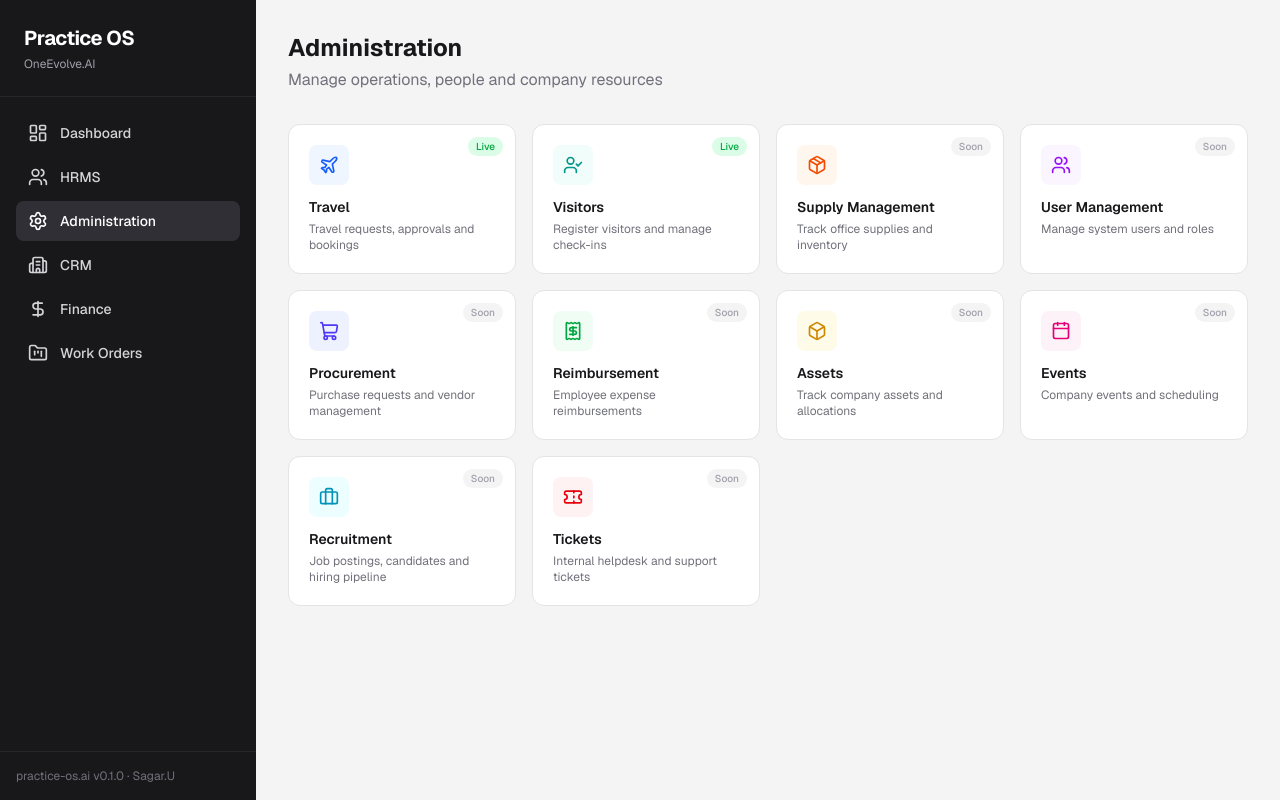
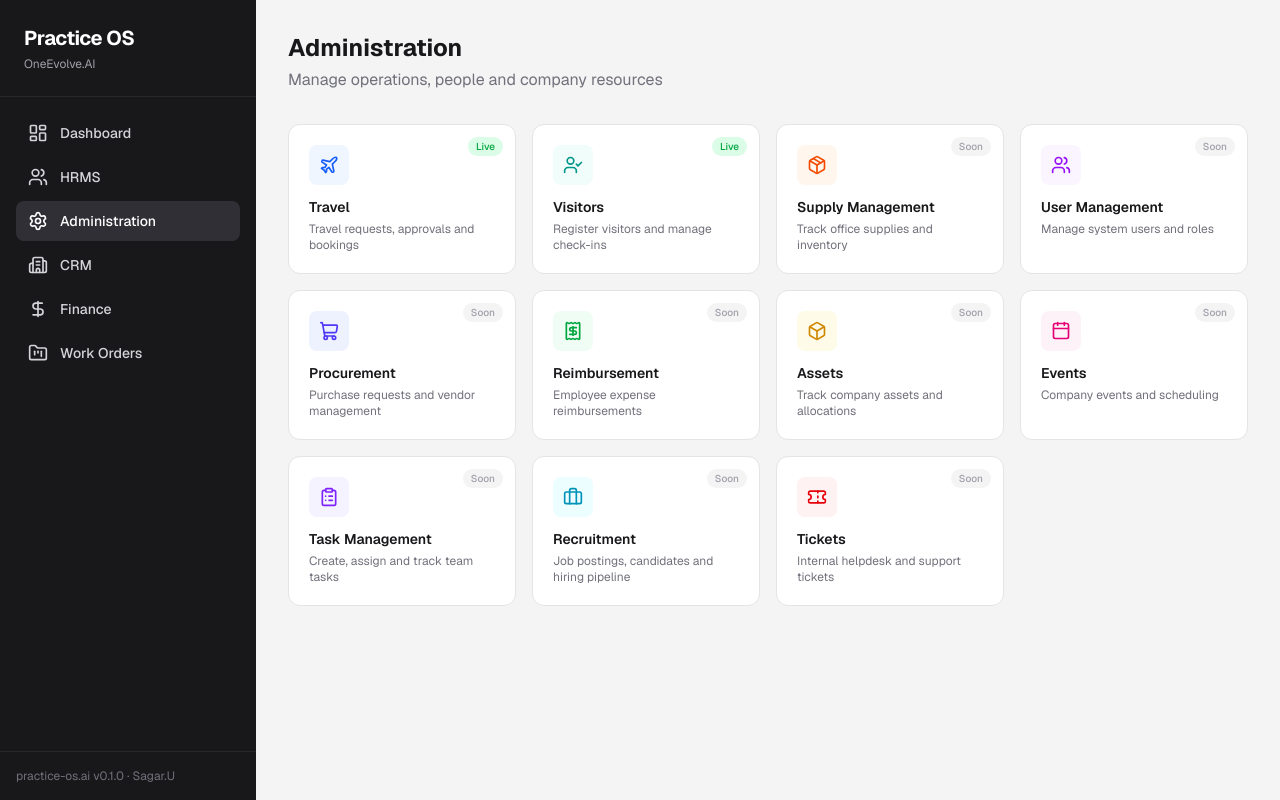
Before and after one commit to oneevolve-ai/practice-os, a Next.js app: page /administration in a window 1280 px wide. Built offline with nearby package versions, Linux system fonts and the light colour scheme.

Commit message:
Add Task Management card to Administration

```diff
--- a/src/app/administration/page.tsx
+++ b/src/app/administration/page.tsx
@@ -1,5 +1,5 @@
 import Link from "next/link";
-import { Plane, UserCheck, Package, Users, ShoppingCart, Receipt, Box, Calendar, Briefcase, Ticket } from "lucide-react";
+import { Plane, UserCheck, Package, Users, ShoppingCart, Receipt, Box, Calendar, Briefcase, Ticket, ClipboardList } from "lucide-react";
 
 const modules = [
   { href: "/travel", icon: Plane, label: "Travel", desc: "Travel requests, approvals and bookings", color: "bg-blue-50 text-blue-600", tag: "Live" },
@@ -10,6 +10,7 @@ const modules = [
   { href: "/administration/reimbursement", icon: Receipt, label: "Reimbursement", desc: "Employee expense reimbursements", color: "bg-green-50 text-green-600", tag: "Soon" },
   { href: "/administration/assets", icon: Box, label: "Assets", desc: "Track company assets and allocations", color: "bg-yellow-50 text-yellow-600", tag: "Soon" },
   { href: "/administration/events", icon: Calendar, label: "Events", desc: "Company events and scheduling", color: "bg-pink-50 text-pink-600", tag: "Soon" },
+  { href: "/administration/tasks", icon: ClipboardList, label: "Task Management", desc: "Create, assign and track team tasks", color: "bg-violet-50 text-violet-600", tag: "Soon" },
   { href: "/administration/recruitment", icon: Briefcase, label: "Recruitment", desc: "Job postings, candidates and hiring pipeline", color: "bg-cyan-50 text-cyan-600", tag: "Soon" },
   { href: "/administration/tickets", icon: Ticket, label: "Tickets", desc: "Internal helpdesk and support tickets", color: "bg-red-50 text-red-600", tag: "Soon" },
 ];
```
